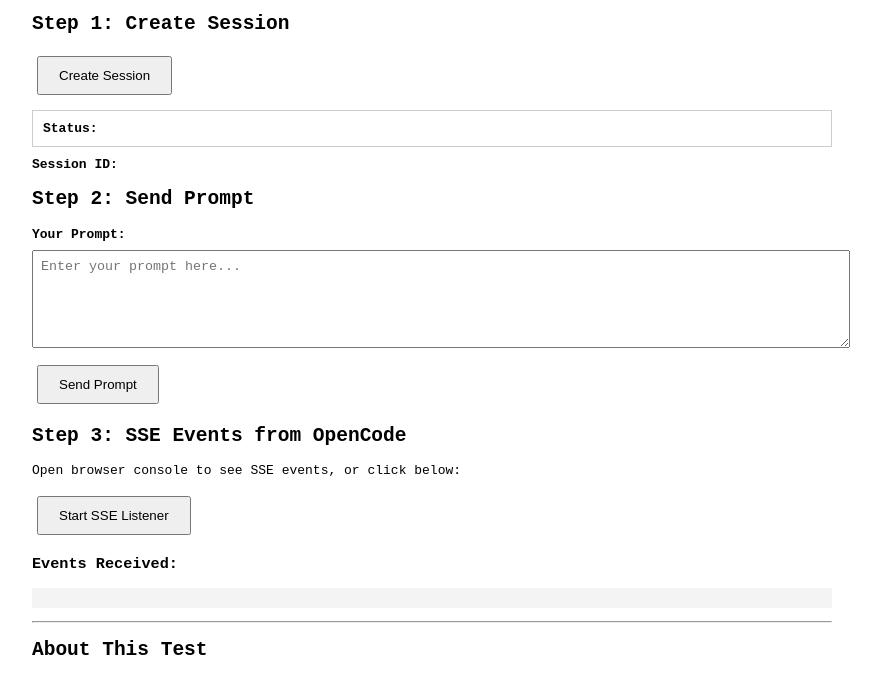
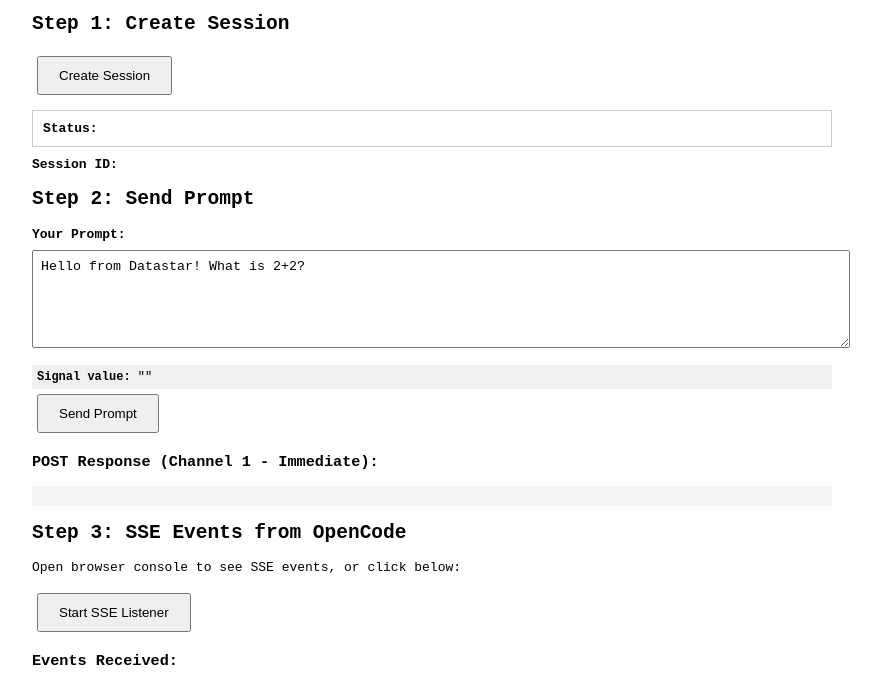
Before and after one commit to cboecking/datastar-opencode-demo, a plain HTML site: page datastar-opencode-only-super-simple/index.html in a window 1280 px wide. Shown: the part 103-778 px from the top of the page, without its empty margins (208-1089 px from the left). Drawn offline with Linux system fonts and the light colour scheme.

Commit message:
fixed submission - before cleanup

```diff
--- a/datastar-opencode-only-super-simple/index.html
+++ b/datastar-opencode-only-super-simple/index.html
@@ -17,7 +17,7 @@
   <p>Testing pure SSE compatibility between Datastar and OpenCode</p>
 
   <!-- Step 1: Create Session -->
-  <div data-signals="{sessionId: '', status: 'ready', events: []}" data-signals__ifmissing="{promptText: 'Hello from Datastar! What is 2+2?'}">
+  <div data-signals="{sessionId: '', status: 'ready', events: [], postResponse: null, promptText: 'Hello from Datastar! What is 2+2?'}">
 
     <h2>Step 1: Create Session</h2>
     <button
@@ -38,12 +38,21 @@
       <h2>Step 2: Send Prompt</h2>
       <div>
         <label for="prompt-input"><strong>Your Prompt:</strong></label><br>
-        <textarea id="prompt-input" data-bind:promptText placeholder="Enter your prompt here..." style="width: 100%; min-height: 80px; padding: 8px; margin: 8px 0; font-family: monospace;"></textarea>
+        <textarea id="prompt-input" data-bind="promptText" placeholder="Enter your prompt here..." style="width: 100%; min-height: 80px; padding: 8px; margin: 8px 0; font-family: monospace;">Hello from Datastar! What is 2+2?</textarea>
+        <div style="margin-top: 5px; padding: 5px; background: #f0f0f0; font-family: monospace; font-size: 12px;">
+          <strong>Signal value:</strong> "<span data-text="$promptText"></span>"
+        </div>
       </div>
       <button
-        data-on:click="console.log('Prompt text:', $promptText); fetch('http://127.0.0.1:42992/session/' + $sessionId + '/message', {method: 'POST', headers: {'Content-Type': 'application/json'}, body: JSON.stringify({parts: [{type: 'text', text: $promptText}]})}).then(r => {if (!r.ok) throw new Error('HTTP ' + r.status); return r.json()}).then(d => {console.log('Response:', d); $status = 'Prompt sent! Message ID: ' + d.info.id + ', Response: ' + (d.parts.find(p => p.type === 'text')?.text || 'Processing...')}).catch(e => {console.error(e); $status = 'Error: ' + e.message})">
+        data-on:click="console.log('Prompt text:', $promptText); fetch('http://127.0.0.1:42992/session/' + $sessionId + '/message', {method: 'POST', headers: {'Content-Type': 'application/json'}, body: JSON.stringify({parts: [{type: 'text', text: $promptText}]})}).then(r => {if (!r.ok) throw new Error('HTTP ' + r.status); return r.json()}).then(d => {console.log('Response:', d); $postResponse = d; $status = 'Prompt sent! Message ID: ' + d.info.id + ', Response: ' + (d.parts.find(p => p.type === 'text')?.text || 'Processing...')}).catch(e => {console.error(e); $status = 'Error: ' + e.message})">
         Send Prompt
       </button>
+
+      <!-- POST Response Display -->
+      <div data-show="$postResponse !== null">
+        <h3>POST Response (Channel 1 - Immediate):</h3>
+        <pre data-text="JSON.stringify($postResponse, null, 2)"></pre>
+      </div>
     </div>
 
     <!-- Step 3: Listen to SSE Events -->
```
